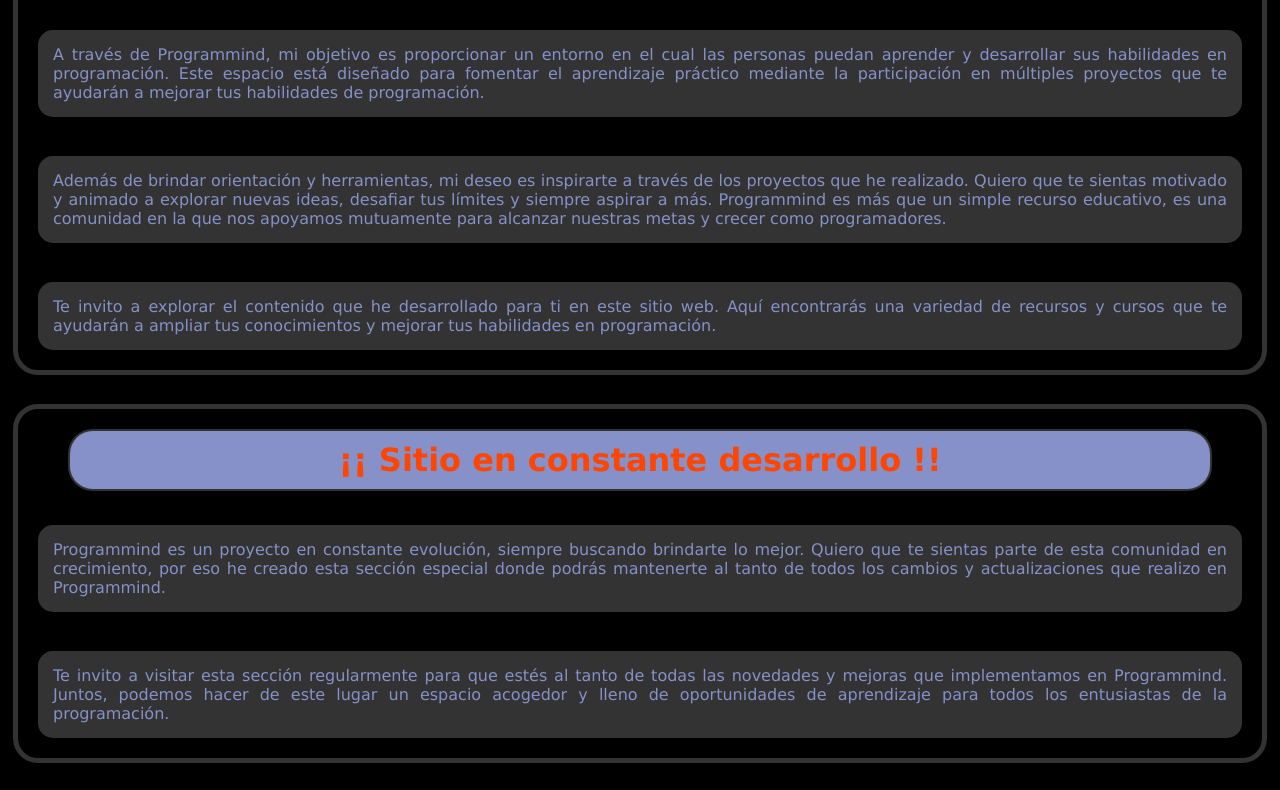
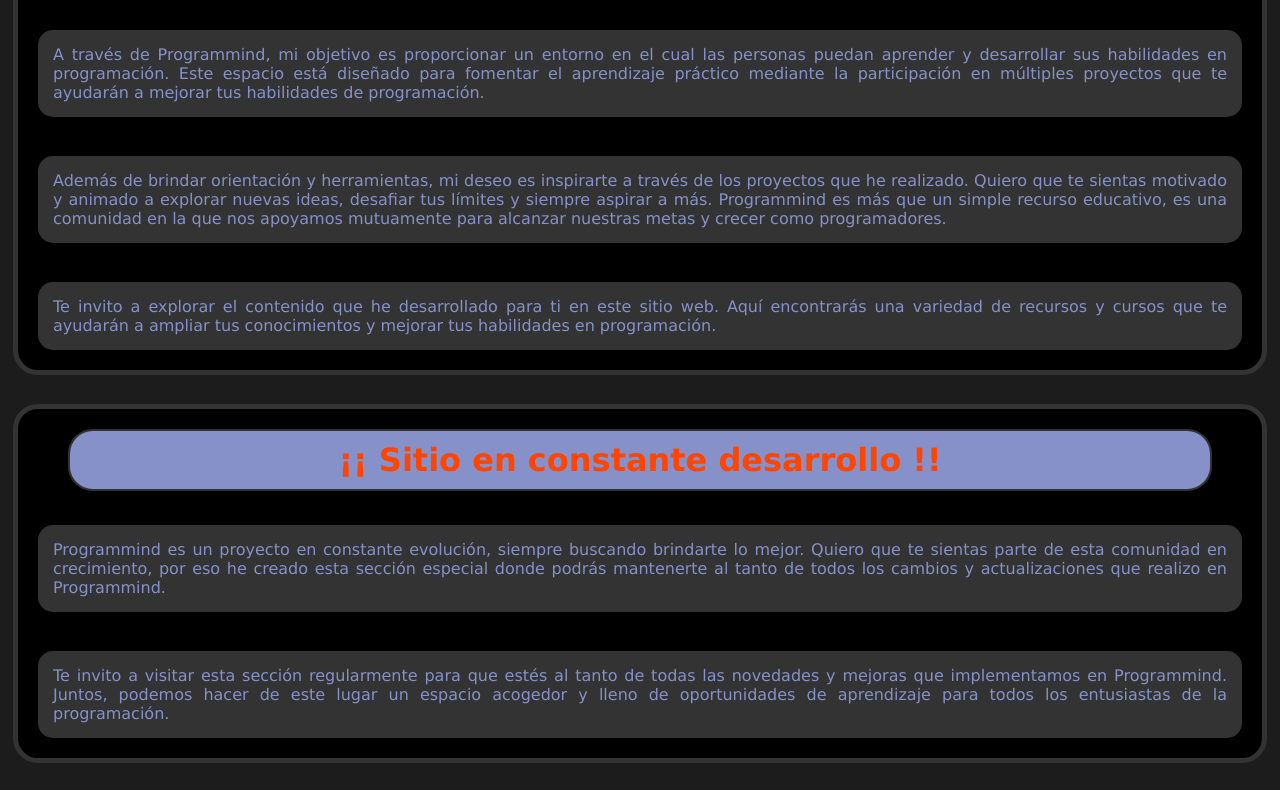
Before and after one commit to yisusMurcia/webSite, a plain HTML site: page index.html in a window 1280 px wide. Shown: the part 285-1075 px from the top of the page. Drawn offline with Linux system fonts and the light colour scheme.

Commit message:
Update stylesheet.css

```diff
--- a/stylesheet.css
+++ b/stylesheet.css
@@ -1,6 +1,6 @@
 html{
     font-family: 'Lucida Sans', 'Lucida Sans Regular', 'Lucida Grande', 'Lucida Sans Unicode', Geneva, Verdana, sans-serif;
-    background-color: black;
+    background-color: #1c1c1c;
 }
 header{
     display: flex;
```
